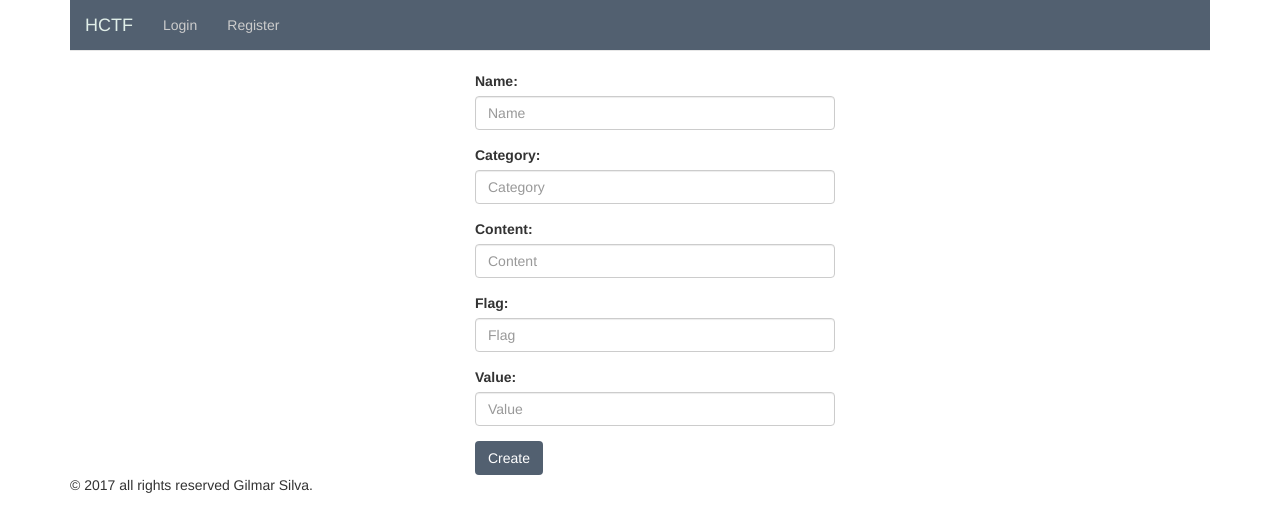
After one commit to k13w/nullctf, a Flask app: page /add in a window 1280 px wide. The commit adds this page. Shown: the top 532 px of the page. Run offline with Flask 2, Linux system fonts and the light colour scheme; some libraries are stand-ins or nearby versions.

Commit message:
:hammer:

```diff
--- a/app/__init__.py
+++ b/app/__init__.py
@@ -16,5 +16,5 @@ manager.add_command('db', MigrateCommand)
 lm = LoginManager()
 lm.init_app(app)
 
-from app.controllers import dashboard, auth, scoreboard, profile
+from app.controllers import dashboard, auth, scoreboard, profile, add_chall
 from app.models import tables, forms
--- /dev/null
+++ b/app/controllers/add_chall.py
@@ -0,0 +1,26 @@
+from app import app, db
+from app.models.tables import User, Challenges
+from app.models.forms import addChallenge
+from flask import render_template, flash, redirect, url_for, session
+from flask_login import login_required
+
+@app.route("/add", methods=["GET", "POST"])
+def add():
+    form = addChallenge()
+    if form.validate_on_submit():
+        chall = Challenges.query.filter_by(name=form.name.data).first()
+        users = User.query.filter(User.username=='heaven').first
+        if chall is not None:
+            return redirect(url_for('index'))
+        chall = Challenges(name=form.name.data, category=form.category.data,
+                           content=form.content.data, flag=form.flag.data,
+                           value=form.value.data)
+        db.session.add(chall)
+        db.session.commit()
+        return redirect(url_for('dashboard'))
+    return render_template('dashboard/add.html', form=form)
+
+@app.route("/add", methods=["GET", "POST"])
+def update():
+    if request.method == 'POST':
+        chal_type = request.form['chaltype']
--- a/app/controllers/profile.py
+++ b/app/controllers/profile.py
@@ -1,6 +1,3 @@
-#!/usr/bin/env python
-# -*- coding:utf-8 -*-
-
 from app import app
 from app.models.tables import User
 from flask import render_template, redirect, url_for
--- a/app/controllers/scoreboard.py
+++ b/app/controllers/scoreboard.py
@@ -1,6 +1,3 @@
-#!/usr/bin/env python
-# -*- coding:utf-8 -*-
-
 from app import app
 from app.models.tables import User
 from flask import render_template, redirect, url_for
--- a/app/models/forms.py
+++ b/app/models/forms.py
@@ -1,11 +1,12 @@
-from flask_wtf import FlaskForm
-from wtforms import StringField, PasswordField, BooleanField, SubmitField, RadioField
+from flask_wtf import FlaskForm, RecaptchaField
+from wtforms import StringField, PasswordField, BooleanField, SubmitField, RadioField, IntegerField
 from wtforms.validators import DataRequired, Length
 
 class RegisterForm(FlaskForm):
     email = StringField('email', validators=[DataRequired()])
     username = StringField('username', validators=[DataRequired()])
     password = PasswordField('password', validators=[DataRequired()])
+    recaptcha = RecaptchaField()
 
 class LoginForm(FlaskForm):
     email = StringField('email', validators=[DataRequired()])
@@ -15,3 +16,10 @@ class LoginForm(FlaskForm):
 class FlagForm(FlaskForm):
     flag = StringField('flag', validators=[DataRequired(), Length(1, 64)])
     submit = SubmitField('submit')
+
+class addChallenge(FlaskForm):
+    name = StringField('name', validators=[DataRequired()])
+    category = StringField('category', validators=[DataRequired()])
+    content = StringField('content', validators=[DataRequired()])
+    flag = StringField('flag', validators=[DataRequired()])
+    value = IntegerField('value', validators=[DataRequired()])
--- a/app/static/css/ctf.css
+++ b/app/static/css/ctf.css
@@ -6,3 +6,4 @@
 .tile .cost { font-size: 40px; }
 .tile .desc { display: table-cell; vertical-align: bottom; height: 32px; }
 #aligner { width:199px; height: 50px; margin-bottom: 10px;}
+#inputflag { margin-right: 100px; width: 300px; position: fixed;}
--- a/app/templates/base.html
+++ b/app/templates/base.html
@@ -34,6 +34,7 @@
               {% if current_user.is_authenticated %}
               <li class=""><a href="dashboard">Dashboard</a></li>
               <li><a href="scoreboard">ScoreBoard</a></li>
+              <li><a href="add">New Challenge</a></li>
               {% else %}
               <li class=""><a href="login">Login</a></li>
               <li class=""><a href="register">Register</a></li>
--- /dev/null
+++ b/app/templates/dashboard/add.html
@@ -0,0 +1,36 @@
+{% extends 'base.html' %}
+
+{% block content %}
+<div class="container main-container">
+  <div class="row">
+    <div class="col-md-4 col-md-offset-4">
+      <form action="" method="POST">
+        {{ form.csrf_token }}
+        <div class="form-group">
+          <label>Name:</label>
+          {{ form.name(class="form-control",
+          placeholder="Name") }}
+  </div>
+  <div class="form-group">
+    <label>Category:</label>
+    {{ form.category(class="form-control",
+    placeholder="Category") }}
+</div>
+<div class="form-group">
+  <label>Content:</label>
+  {{ form.content(class="form-control",
+  placeholder="Content") }}
+</div>
+<div class="form-group">
+  <label>Flag:</label>
+  {{ form.flag(class="form-control",
+  placeholder="Flag") }}
+</div>
+<div class="form-group">
+  <label>Value:</label>
+  {{ form.value(class="form-control",
+  placeholder="Value") }}
+</div>
+<button type="submit" class="btn btn-danger">Create</button>
+</div>
+{% endblock %}
--- a/app/templates/register.html
+++ b/app/templates/register.html
@@ -49,6 +49,9 @@
     </div>
     {% endif %}
   </div>
+  <div class="form-group">
+  {{ form.recaptcha(class="form-control") }}
+</div>
 
   <button type="submit" class="btn btn-danger">Register</button>
 </form>
```
Also changed, not shown: app/controllers/auth.py (+2 -5 lines), app/controllers/dashboard.py (+2 -5 lines), app/models/tables.py (+9 -2 lines), app/templates/dashboard/index.html (+13 -3 lines), config.py (+14 -0 lines), 2 other files.
